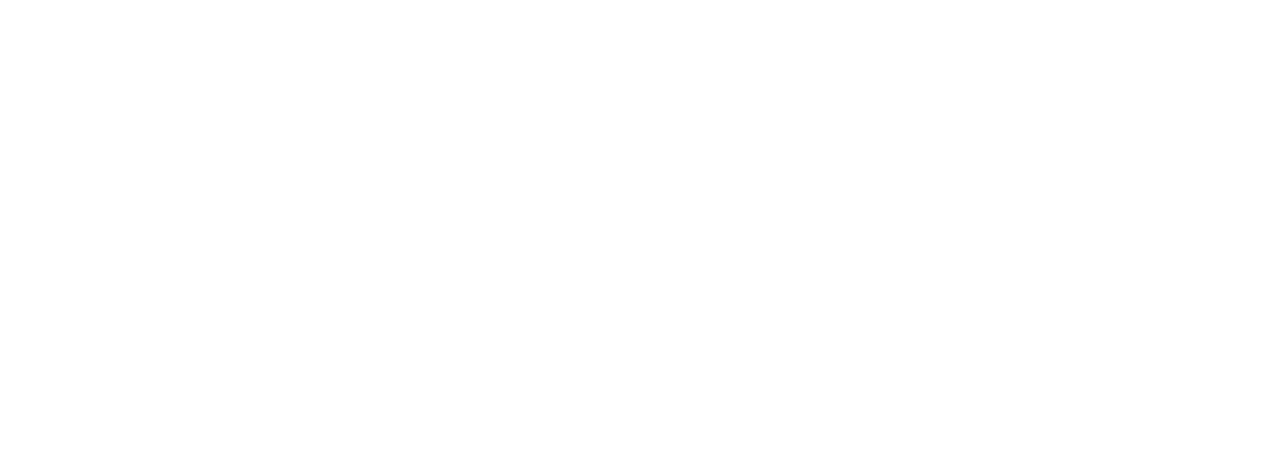
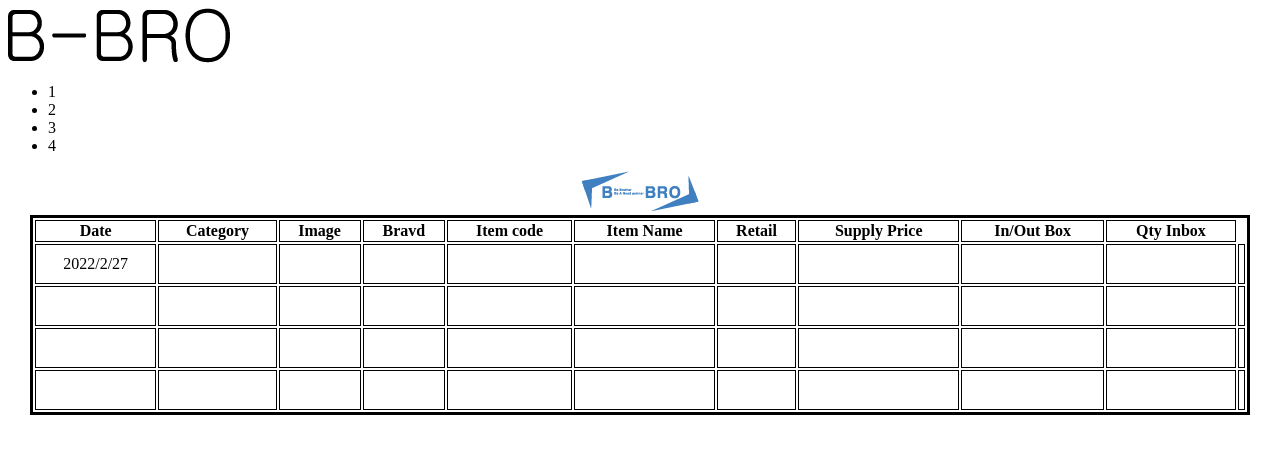
Before and after one commit to jihwanii/jihwan, a plain HTML site: page layout.html in a window 1280 px wide. Drawn offline with Linux system fonts and the light colour scheme.

Commit message:
[update] 표만들기

```diff
--- a/layout.html
+++ b/layout.html
@@ -7,6 +7,111 @@
     <title>Document</title>
 </head>
 <body>
+    <div class="header">
+        <a href="buyer.html" target="blank">
+            <img src="img/B-BRO2.png" alt="로고">
+        </a>
+    </div>
+    <div class="nav">
+        <ul>
+            <li>1</li>
+            <li>2</li>
+            <li>3</li>
+            <li>4</li>
+        </ul>
 
+    </div>
+    <div class="title"  align="center">
+        <a href="buyer.html" target="blank">
+            <img src="img/B-BRO1.png" href ="head.html" alt="타이틀">
+        </a>
+    </div>
+    <div class="table">
+        <table border="3" bordercolor="black" width = "1220" height = "0" align="center">
+            <th>Date</th>
+            <th>Category</th>
+            <th>Image</th>
+            <th>Bravd</th>
+            <th>Item code</th>
+            <th>Item Name</th>
+            <th>Retail</th>
+            <th>Supply Price</th>
+            <th>In/Out Box</th>
+            <th>Qty Inbox</th>
+            <tr height = "40">
+                <td id="current_date" align="center">
+
+                </td>
+                <td></td>
+                <td></td>
+                <td></td>
+                <td></td>
+                <td></td>
+                <td></td>
+                <td></td>
+                <td></td>
+                <td></td>
+                <td></td>
+            </tr>
+            <tr height = "40">
+                <td id="current_date" align="center">
+
+                </td>
+                <td></td>
+                <td></td>
+                <td></td>
+                <td></td>
+                <td></td>
+                <td></td>
+                <td></td>
+                <td></td>
+                <td></td>
+                <td></td>
+            </tr>
+            <tr height = "40">
+                <td id="current_date" align="center">
+
+                </td>
+                <td></td>
+                <td></td>
+                <td></td>
+                <td></td>
+                <td></td>
+                <td></td>
+                <td></td>
+                <td></td>
+                <td></td>
+                <td></td>
+            </tr>
+            <tr height = "40">
+                <td id="current_date" align="center">
+
+                </td>
+                <td></td>
+                <td></td>
+                <td></td>
+                <td></td>
+                <td></td>
+                <td></td>
+                <td></td>
+                <td></td>
+                <td></td>
+                <td></td>
+            </tr>
+        </table>
+    </div>
+    <div class="footer">
+
+    </div>
+
+
+    <script>
+
+        var today = new Date();
+        nowYear = today.getFullYear();
+        nowMonth = today.getMonth();
+        nowDate = today.getDate();
+        document.getElementById("current_date").innerHTML = nowYear +"/"+ nowMonth +"/"+ nowDate;
+    </script>
 </body>
 </html>
```
